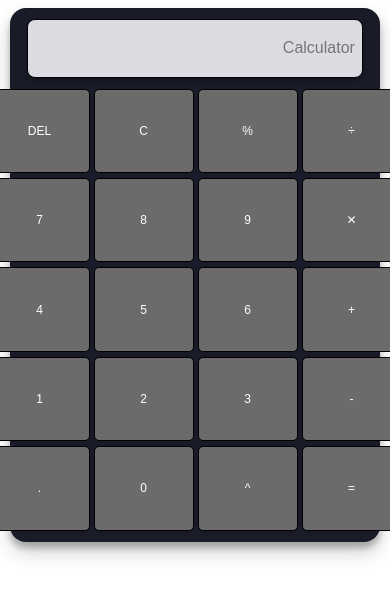
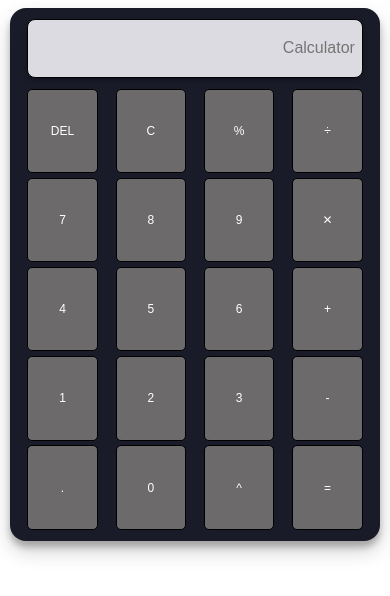
Before and after one commit to sahilsharma26/Calculator, a plain HTML site: page index.html in a window 390 px wide. Drawn offline with Linux system fonts and the light colour scheme.

Commit message:
Update styles.css

```diff
--- a/styles.css
+++ b/styles.css
@@ -76,7 +76,7 @@ input[type="button"] {
   }
 
   input[type="button"] {
-    width: 30vw;
+    width: 18vw;
     max-width: 100px;
     font-size: 12px;
   }
```
